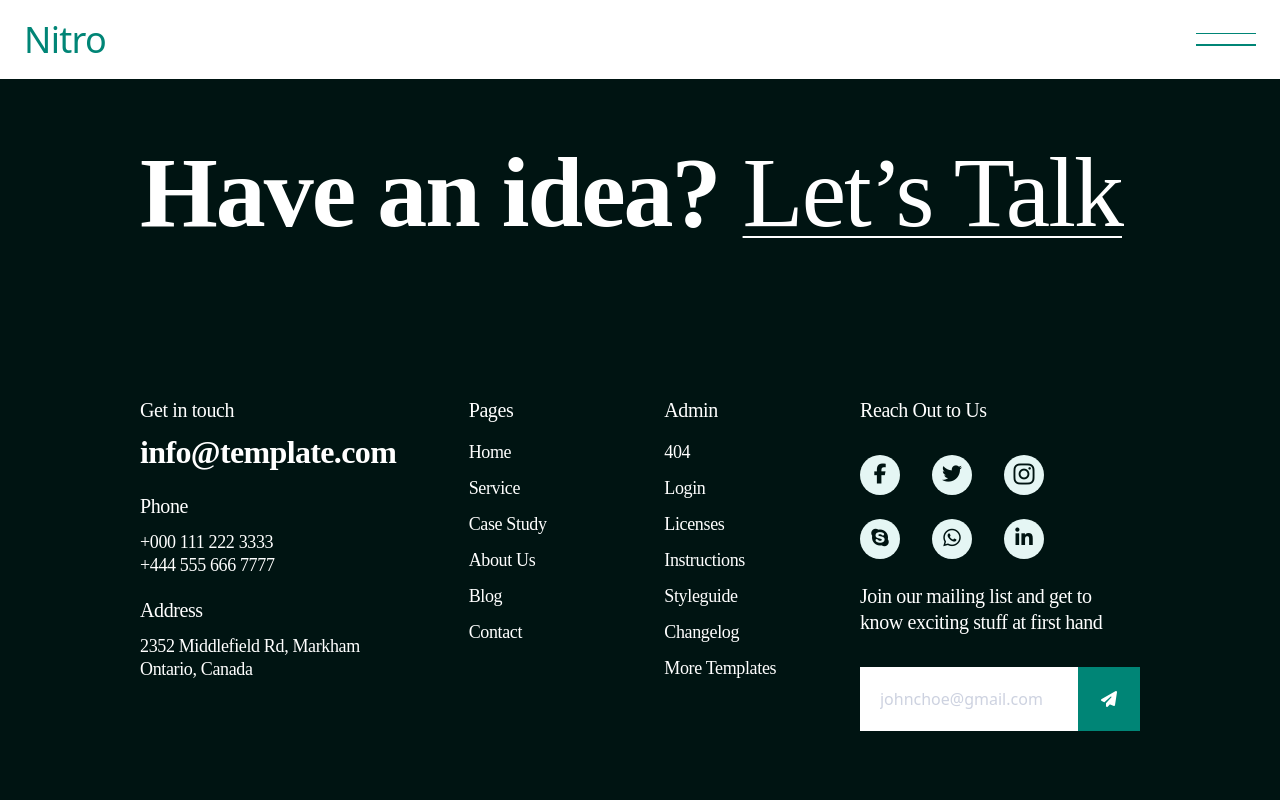
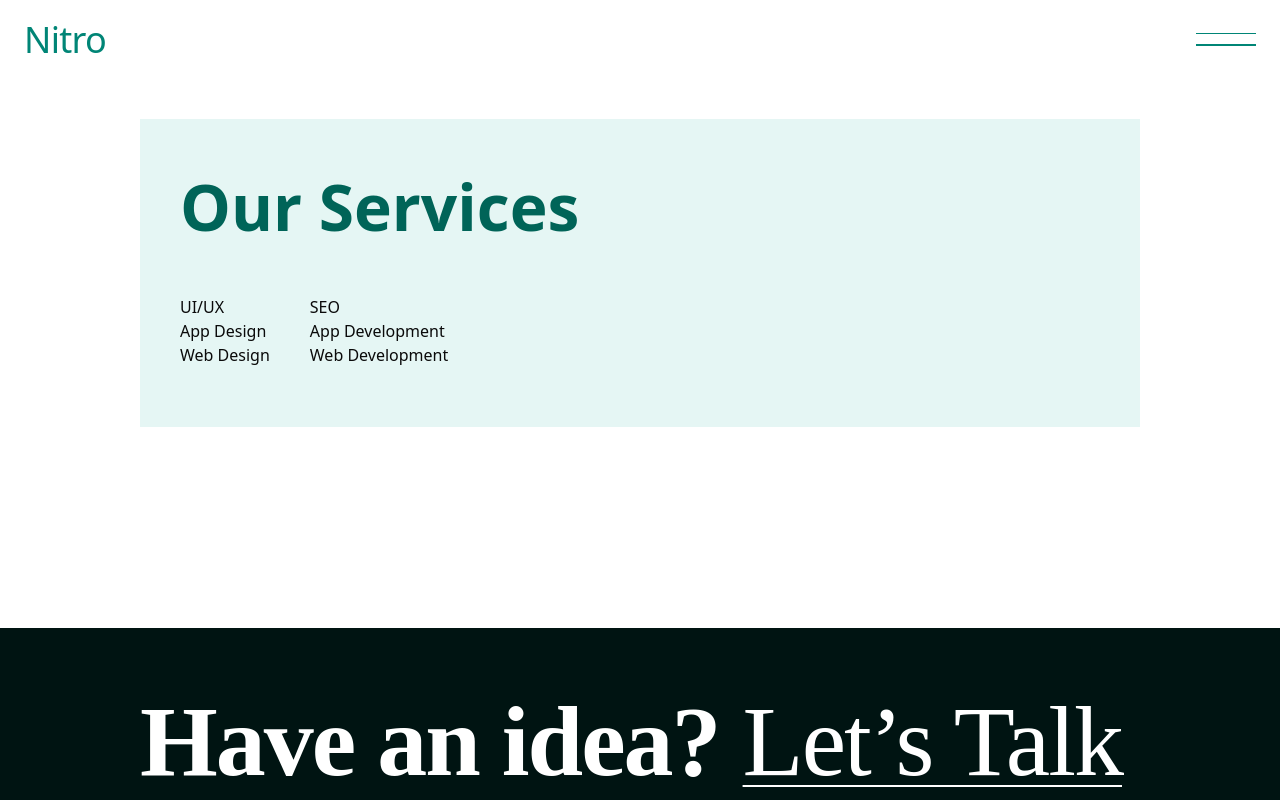
Before and after one commit to Sorel-Haller/duo, a Vue app: page /service in a window 1280 px wide. Shown: the top 800 px of the page. Built offline with nearby package versions, Linux system fonts and the light colour scheme.

Commit message:
Created ourService component and Added title and service list text to it

```diff
--- a/src/Views/Service.vue
+++ b/src/Views/Service.vue
@@ -1,3 +1,8 @@
 <template>
+  <OurService />
 
 </template>
+
+<script setup>
+    import OurService from '../components/ourService.vue';
+</script>
--- a/src/components/Service.vue
+++ /dev/null
@@ -1,3 +0,0 @@
-<template>
-
-</template>
--- /dev/null
+++ b/src/components/ourService.vue
@@ -0,0 +1,25 @@
+<template>
+    <div class="pt-[40px] pb-[40px] xl:pr-[140px] md:pr-[80px] sm:pr-[32px] pr-[20px] xl:pl-[140px] md:pl-[80px] sm:pl-[32px] pl-[20px] h-[549px]">
+        <div class="bg-[#E5F6F4] pt-[40px] pb-[60px] sm:pr-[40px] pr-[20px] sm:pl-[40px] pl-[20px]">
+            <div class=" flex flex-col gap-[40px]">
+                <h1 class="text-[#006458] font-outfit font-semibold md:text-[64px] sm:text-[48px] text-[36px] text-nowrap">Our Services</h1>
+                <div class="flex sm:flex-row flex-col gap-[40px]">
+                    <div>
+                        <ul>
+                            <li>UI/UX</li>
+                            <li>App Design</li>
+                            <li>Web Design</li>
+                        </ul>
+                    </div>
+                    <div>
+                        <ul>
+                            <li>SEO</li>
+                            <li>App Development</li>
+                            <li>Web Development</li>
+                        </ul>
+                    </div>
+                </div>
+            </div>
+        </div>
+    </div>
+</template>
```
Also changed, not shown: src/components/Footer.vue (indentation only).
